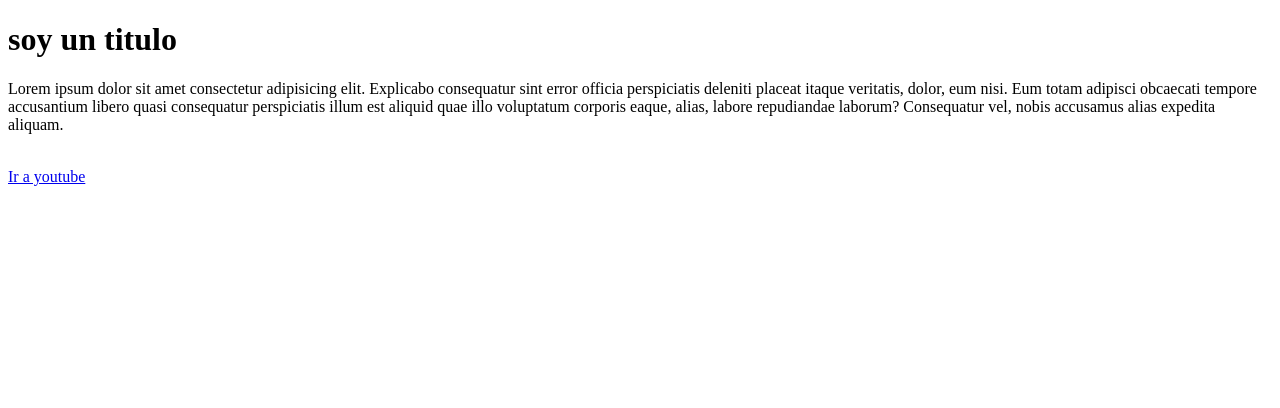
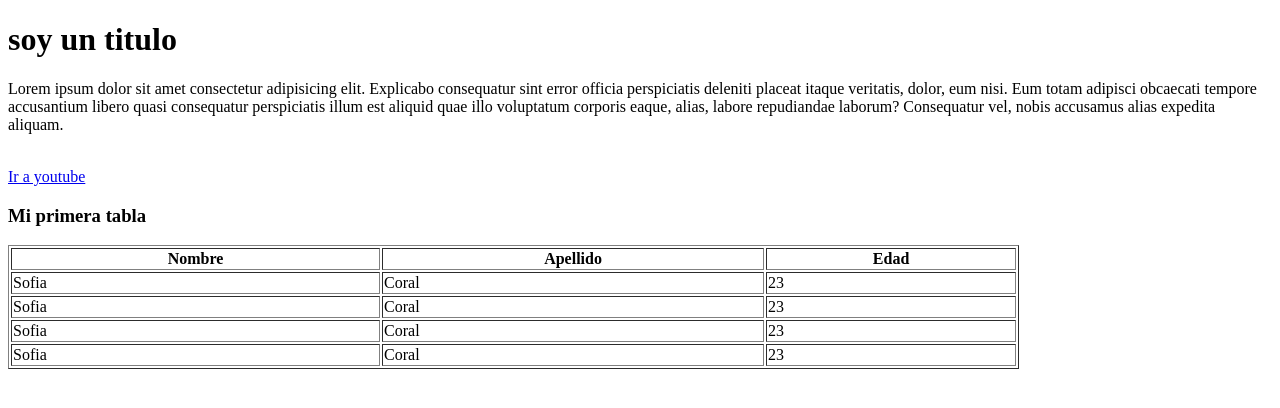
Before and after one commit to SofiaCoral/TalentoTech, a plain HTML site: page Teoria/MiPrimerHTML/index.html in a window 1280 px wide. Drawn offline with Linux system fonts and the light colour scheme.

Commit message:
fix(CLASES): Primer ejercicio

```diff
--- a/MiPrimerHTML/index.html
+++ b/Teoria/MiPrimerHTML/index.html
@@ -15,7 +15,37 @@
         laborum? Consequatur vel, nobis accusamus alias expedita aliquam.</p>
     <br>
     <a href="https://www.youtube.com/" target="_blank">Ir a youtube</a>
+    <br>
+    <h3>Mi primera tabla</h3>
+    <table border="1" width="80%">
 
+        <tr>
+            <th>Nombre</th>
+            <th>Apellido</th>
+            <th>Edad</th>
+        </tr>
+        <tr>
+            <td>Sofia</td>
+            <td>Coral</td>
+            <td>23</td>
+        </tr>
+        <tr>
+            <td>Sofia</td>
+            <td>Coral</td>
+            <td>23</td>
+        </tr>
+        <tr>
+            <td>Sofia</td>
+            <td>Coral</td>
+            <td>23</td>
+        </tr>
+        <tr>
+            <td>Sofia</td>
+            <td>Coral</td>
+            <td>23</td>
+        </tr>
+
+    </table>
 </body>
 
 </html>
```
